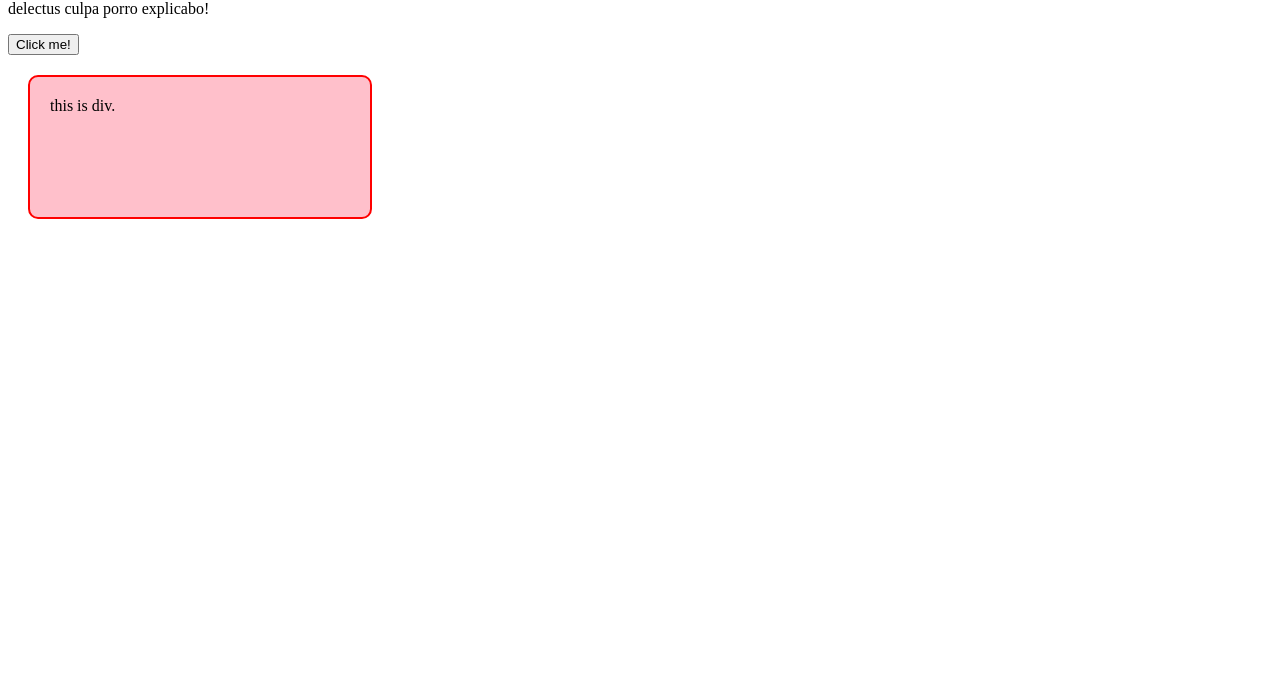
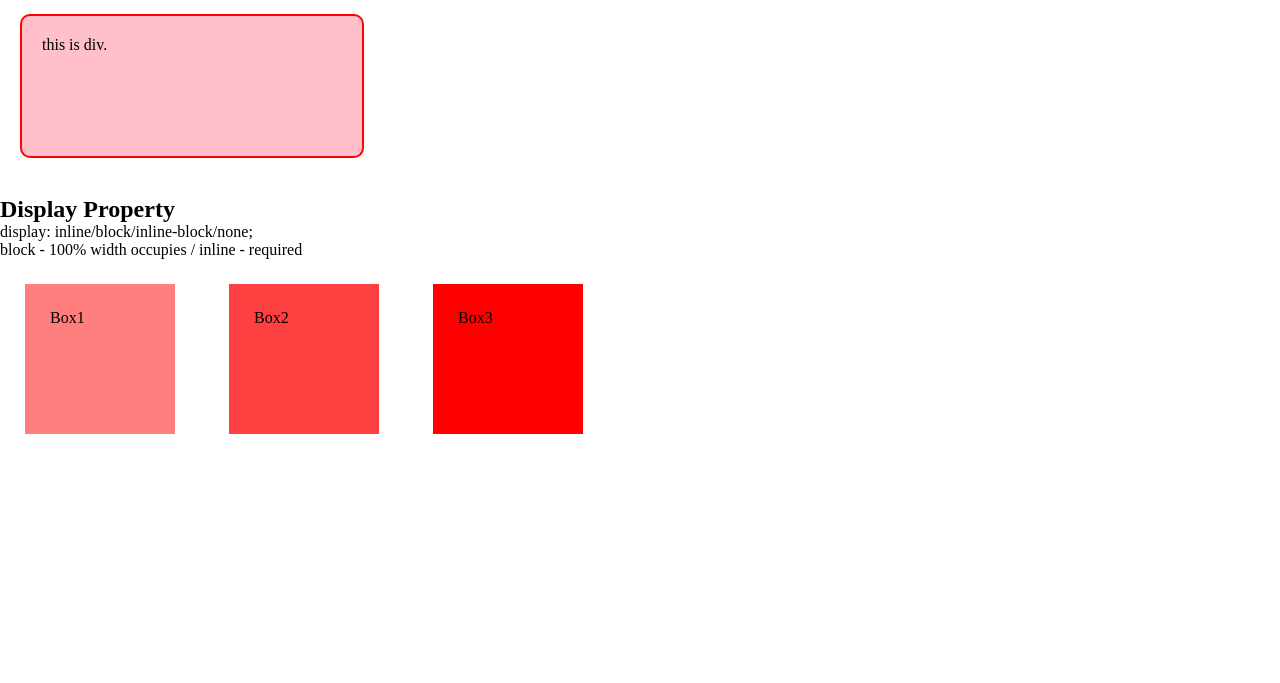
Before and after one commit to myfriendshivam/CSS-practice, a plain HTML site: page Level2.html in a window 1280 px wide. Shown: the part 117-800 px from the top of the page. Drawn offline with Linux system fonts and the light colour scheme.

Commit message:
add CSS level 3

```diff
--- a/Level2.css
+++ b/Level2.css
@@ -1,4 +1,9 @@
-div {
+* {
+    padding: 0;
+    margin: 0;
+
+}
+.hero {
     height: 100px;
     width: 300px;
     background-color: pink;
@@ -11,6 +16,7 @@ div {
     padding: 20px;
     /* padding: 1px 2px 3px 4px; */
     margin: 20px;
+    /* margin: 1px 2px 3px 4px; */
 }
 
 h1 {
@@ -19,5 +25,25 @@ h1 {
     background-color:aqua;
     border: 3px dashed black;
     text-align: center;
-    border-radius: 50%;
+    border-radius: 50%; /* its shape is circle */
 }
+
+
+
+.container {
+    width: 100px;
+    height: 100px;
+    margin: 25px;
+    padding: 25px;
+    display: inline-block;
+}
+
+#box1 {
+    background-color: rgba(255,0,0,0.50);
+}
+#box2 {
+    background-color: rgba(255,0,0,0.75);
+}
+#box3 {
+    background-color: rgba(255,0,0,1)
+}
--- a/Level2.html
+++ b/Level2.html
@@ -11,8 +11,23 @@
     <h1>Heading</h1>
     <p>Lorem ipsum dolor sit amet consectetur adipisicing elit. Ut nihil illum, aliquid aperiam placeat culpa! Libero architecto veniam odit consectetur esse, doloribus, laborum aliquam, et cumque delectus culpa porro explicabo!</p>
     <button>Click me!</button>
-    <div>
+    <div class="hero">
         this is div.
     </div>
+
+    <br>
+    <div>
+        <h2>Display Property</h2>
+        <p>
+            display: inline/block/inline-block/none;
+            <br>
+            block - 100% width occupies / inline - required
+        </p>
+        <div class="container" id="box1">Box1</div>
+        <div class="container" id="box2">Box2</div>
+        <div class="container" id="box3">Box3</div>
+    </div>
+
+
 </body>
 </html>
--- /dev/null
+++ b/Level3.css
@@ -0,0 +1,18 @@
+#box1 {
+    height: 100px;
+    width: 200px;
+    background-color: green;
+    font-size: 10px;
+}
+
+#box2 {
+    height: 50px;
+    /* width: 50px; */
+    width: 30%;
+    background-color: rgb(238, 250, 75);
+    margin-left: 10%;
+    font-size: 2em; /* 2 times of parent's font size */
+    width: 5em; /* font size of itself */
+    width: 5rem; /* rem size * root element(hello) size */
+
+}
--- /dev/null
+++ b/Practice_Set.css
@@ -0,0 +1,43 @@
+* {
+    padding: 0;
+    margin: 0;
+}
+
+#navbar {
+    height: 35px;
+    background-color: black;
+    padding-top: 15px;
+
+}
+
+button{
+    background-color: #f08804;
+
+}
+
+#logo {
+    color: #f08804;
+}
+
+a {
+    margin-right: 235px;
+    text-decoration: none;
+    color: white;
+}
+
+.contentBox {
+    height: 100px;
+    width: 100px;
+    border: 2px solid black;
+    display: inline-block;
+}
+
+footer {
+    background-color: black;
+    color: white;
+    text-align: center;
+}
+
+#content {
+    height: 600px;
+}
```
Also changed, not shown: Level3.html (added, +25 -0 lines), Practice_Set.html (added, +29 -0 lines).
